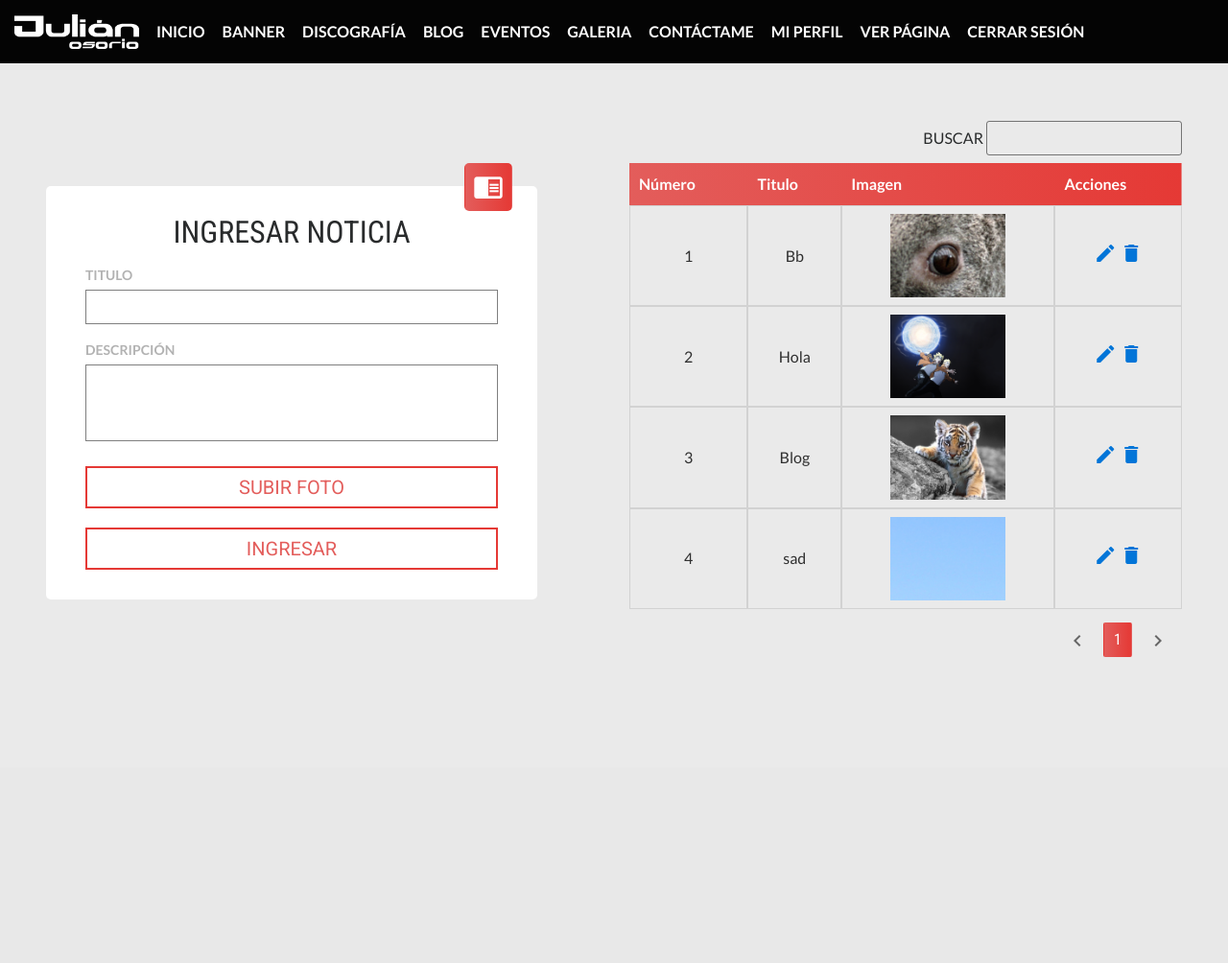
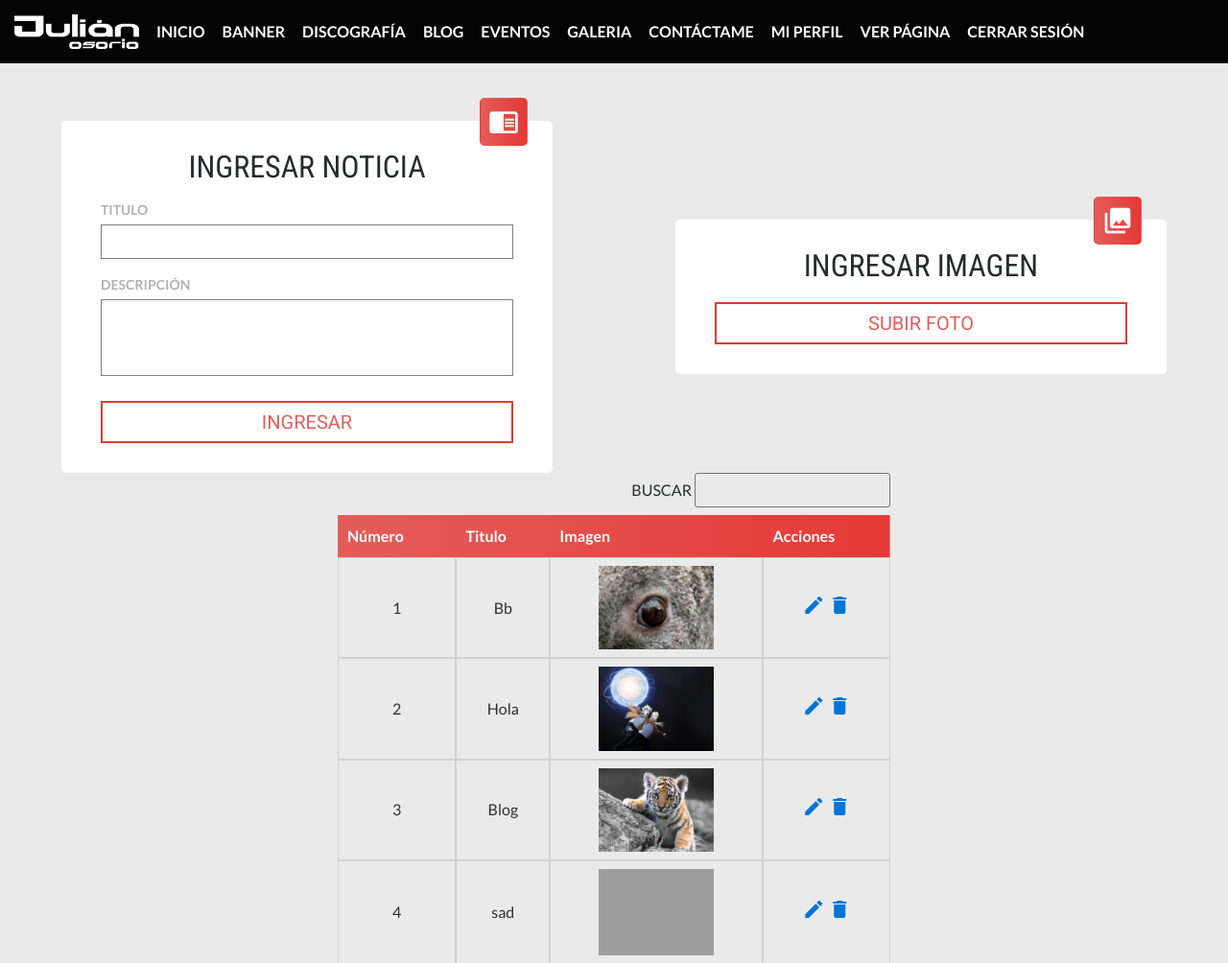
Before and after one commit to Visualizolaweb/julianosoriomusic, a PHP site: page /blog in a window 1280 px wide. Shown: the top 1004 px of the page at 96% size. Before the commit the page ends 685 px from the top, so only its background shows below. Run offline with PHP 8.4, Linux system fonts and the light colour scheme; data comes from the database, SQL or seed files in the repository; some libraries are stand-ins or nearby versions; grey boxes are pictures that could not be loaded.

Commit message:
dashboard lista

```diff
--- a/controller/blog.controller.php
+++ b/controller/blog.controller.php
@@ -36,6 +36,8 @@
           $fecha=date('Ymdhis');
           $result=$this->BlogM->readFecha($fecha);
           $data[3]=$result["bli_id"];
+          $data[4]=date('Ymd');
+          $data[5]=0;
           $this->BlogM->createForm($data);
           $this->BlogM->updateFormImg($data);
           $i=0;
--- a/model/blog.model.php
+++ b/model/blog.model.php
@@ -20,9 +20,9 @@
         }
         public function createForm($data){
           try {
-            $sql="INSERT INTO blog VALUES(?,?,?,?)";
+            $sql="INSERT INTO blog VALUES(?,?,?,?,?,?)";
             $query=$this->pdo->prepare($sql);
-            $query->execute(array($data[2],$data[0],$data[1],$data[3]));
+            $query->execute(array($data[2],$data[0],$data[1],$data[3],$data[4],$data[5]));
           } catch (PDOException $e) {
             die($e->getMessage()." ".$e->getLine()." ".$e->getFile());
           }
--- a/views/modules/mod_user/page_manage/blog/blog.php
+++ b/views/modules/mod_user/page_manage/blog/blog.php
@@ -20,11 +20,22 @@
                                 <label for="" class="label--form">Descripción</label>
                                 <textarea id="des_blo" class="input--form textarea--form" name="data" value=""></textarea>
                             </div>
+                            <div class="button-container">
+                                <button type="submit" class="button--form">Ingresar</button>
+                            </div>
+                        </form>
+                    </div>
+                    <div class="form--container">
+                        <i class="material-icons icon--form">collections</i>
+                        <div class="form--content">
+                            <div class="text--form__container">
+                                <h3 class="text--form">Ingresar imagen</h3>
+                            </div>
                             <button type="button" class="button--form" data-toggle="modal" data-target="#imageCrop">
                               Subir foto
                             </button>
                             <div class="modal fade" id="imageCrop" tabindex="-1" role="dialog" aria-labelledby="imageCropTitle" aria-hidden="true">
-                              <div class="modal-dialog" role="document">
+                              <div class="modal-dialog modal-lg" role="document">
                                 <div class="modal-content">
                                   <div class="modal-header">
                                     <h5 class="modal-title" id="imageCropTitle">Recortar la imagen</h5>
@@ -39,15 +50,12 @@
                                   </div>
                                   <div class="modal-footer">
                                       <input class="input--form" type="file" id="upload" style="display: block; width: 100%;">
-                                      <button class="button--form upload-result">Recortar Imagen</button>
+                                      <button onclick="document.location.href='blog'" class="button--form upload-result">Recortar Imagen</button>
                                   </div>
                                 </div>
                               </div>
                             </div>
-                            <div class="button-container">
-                                <button type="submit" class="button--form">Ingresar</button>
-                            </div>
-                        </form>
+                        </div>
                     </div>
                     <table id="table" class="table--container">
                         <thead class="table--header">
```
Also changed, not shown: controller/discografia.controller.php (+1 -7 lines), views/assets/img/blog/1500169295.png (deleted), views/assets/img/blog/1500391118.png (added), views/assets/img/eventos/1500147468.png (deleted), views/assets/img/eventos/1500389910.png (added), views/assets/img/sobre/1500257120.png (deleted), views/assets/img/sobre/1500389723.png (added).
